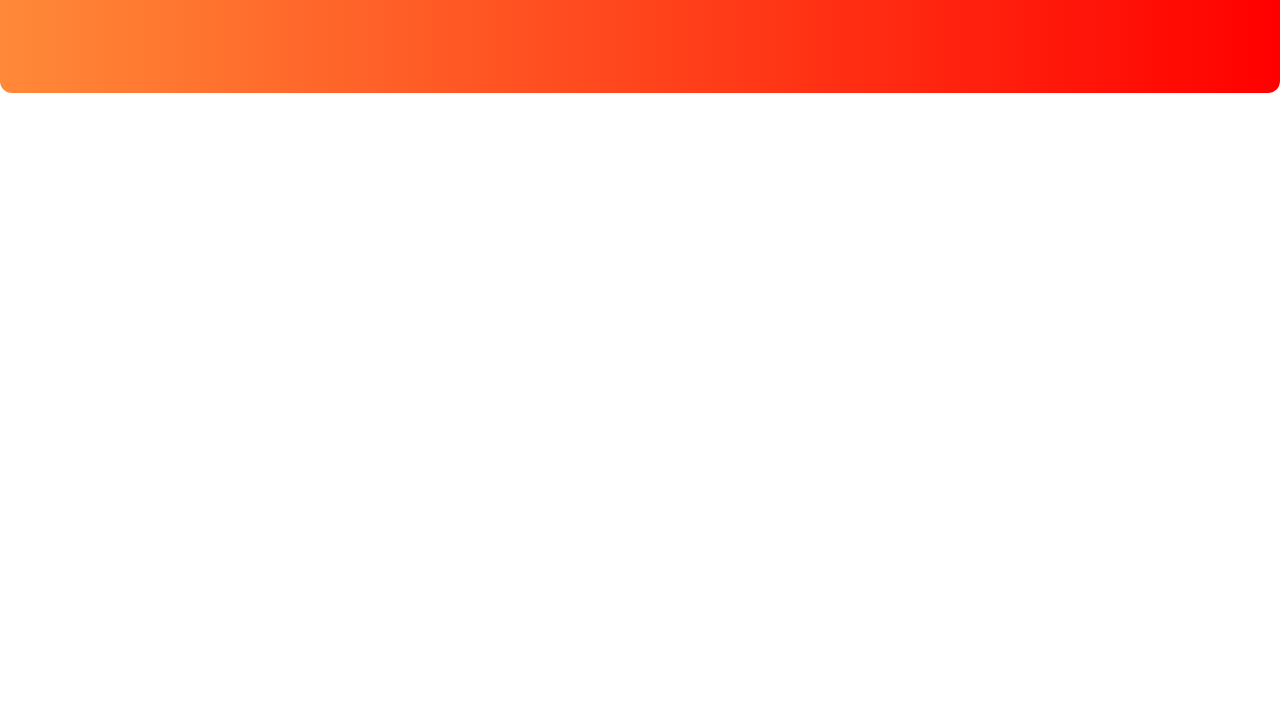
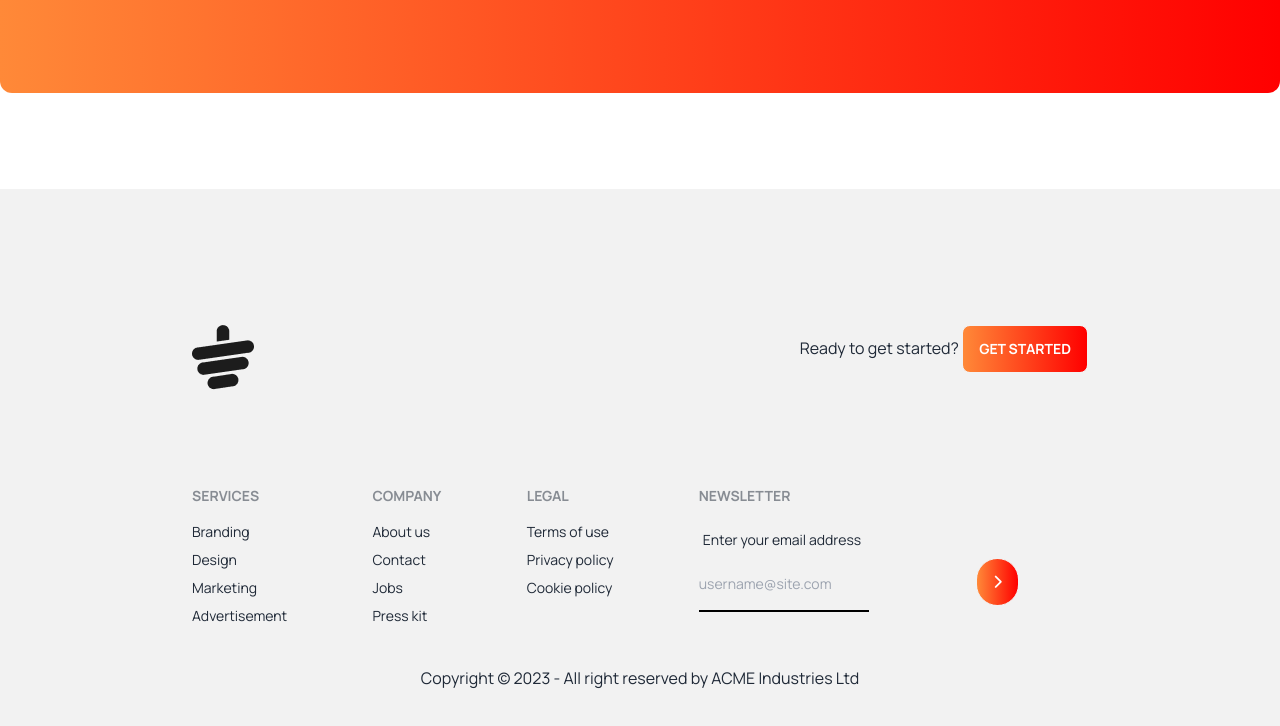
Before and after one commit to NafiunSakin/tea-house-with-daisyui, a plain HTML site: page index.html in a window 1280 px wide. Shown: the part 2486-3212 px from the top of the page. Before the commit the page ends 2675 px from the top, so only its background shows below. Drawn offline with nearby package versions, Linux system fonts and the light colour scheme.

Commit message:
created combined footer

```diff
--- a/index.html
+++ b/index.html
@@ -20,7 +20,8 @@
             theme: {
                 extend: {
                     colors: {
-                        clifford: '#da373d',
+                        'gradient-start': '#FF8938',
+                        'gradient-end': '#F00',
                     }
                 }
             }
@@ -138,7 +139,7 @@
         </section>
         <!-- super client section -->
         <section
-            class="my-24 flex flex-col lg:flex-row gap-14 rounded-xl bg-gradient-to-r from-[#FF8938] to-[#F00] px-16 py-24 ">
+            class="my-24 flex flex-col lg:flex-row gap-14 rounded-xl bg-gradient-to-r from-gradient-start to-gradient-end px-16 py-24 ">
             <div class="flex lg:pr-28 items-center">
                 <div class="space-y-5 ">
                     <h2 class="text-5xl font-extrabold text-[#F4F4F4]">
@@ -201,8 +202,55 @@
             </div>
         </section>
     </main>
-    <footer>
-
+    <footer class="px-4 lg:px-48 py-10 bg-base-200 text-base-content">
+        <div class="flex justify-between my-24">
+            <img src="images/cup.png" alt="">
+            <p>
+                <span>Ready to get started?</span>
+                <button class="btn bg-gradient-to-r from-gradient-start to-gradient-end text-white">Get Started</button>
+            </p>
+        </div>
+        <div class="footer">
+            <div>
+                <span class="footer-title">Services</span>
+                <a class="link link-hover">Branding</a>
+                <a class="link link-hover">Design</a>
+                <a class="link link-hover">Marketing</a>
+                <a class="link link-hover">Advertisement</a>
+            </div>
+            <div>
+                <span class="footer-title">Company</span>
+                <a class="link link-hover">About us</a>
+                <a class="link link-hover">Contact</a>
+                <a class="link link-hover">Jobs</a>
+                <a class="link link-hover">Press kit</a>
+            </div>
+            <div>
+                <span class="footer-title">Legal</span>
+                <a class="link link-hover">Terms of use</a>
+                <a class="link link-hover">Privacy policy</a>
+                <a class="link link-hover">Cookie policy</a>
+            </div>
+            <div>
+                <span class="footer-title">Newsletter</span>
+                <div class="form-control w-80">
+                    <label class="label">
+                        <span class="label-text">Enter your email address</span>
+                    </label>
+                    <div class="relative">
+                        <input type="text" placeholder="username@site.com"
+                            class="py-4 bg-transparent border-b-2 border-black outline-none" />
+                        <button
+                            class="btn text-white absolute top-0 right-0 rounded-full bg-gradient-to-r from-gradient-start to-gradient-end">
+                            <i class="fa-solid fa-chevron-right"></i>
+                        </button>
+                    </div>
+                </div>
+            </div>
+        </div>
+        <div class="mt-10 text-center">
+            <p>Copyright © 2023 - All right reserved by ACME Industries Ltd</p>
+        </div>
     </footer>
 </body>
 
```
